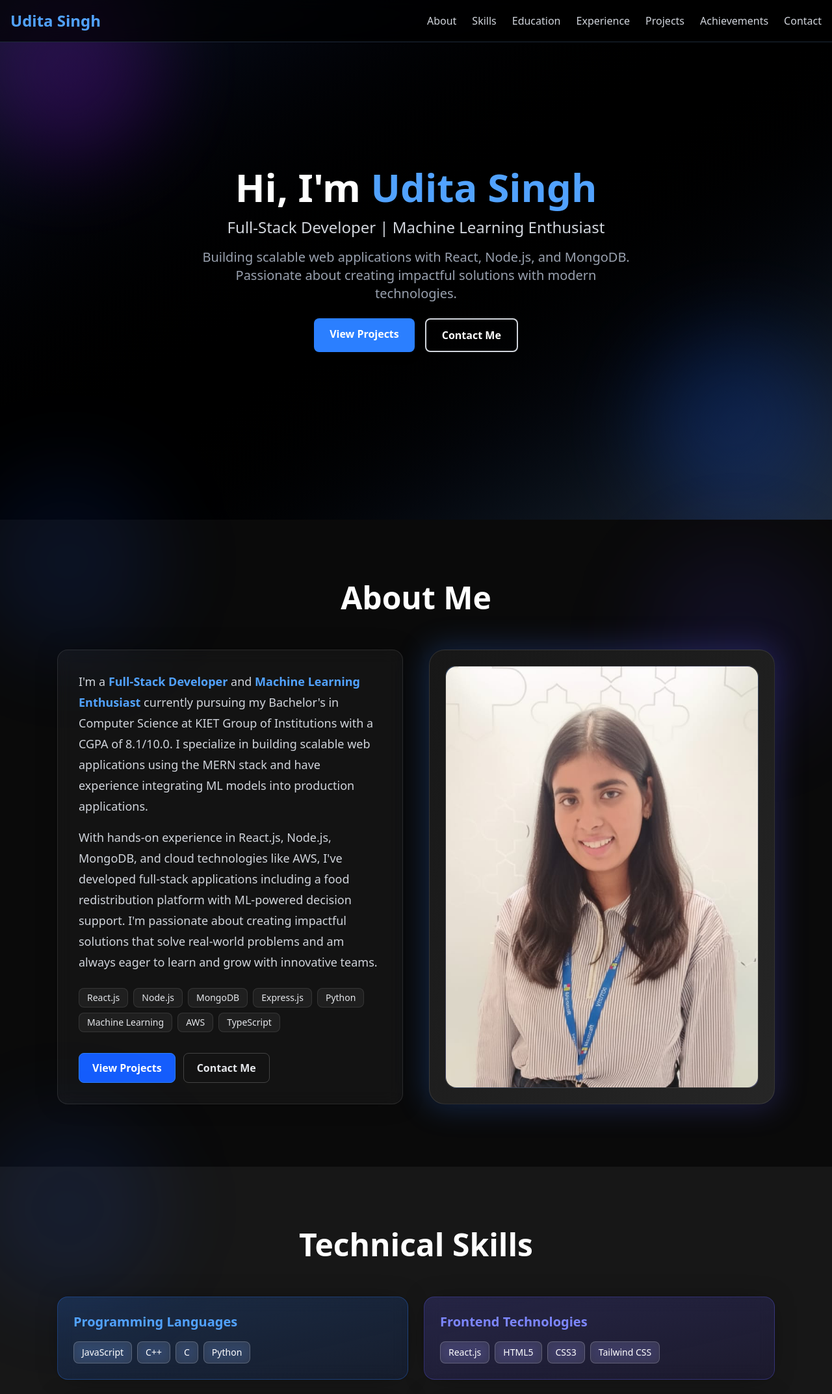
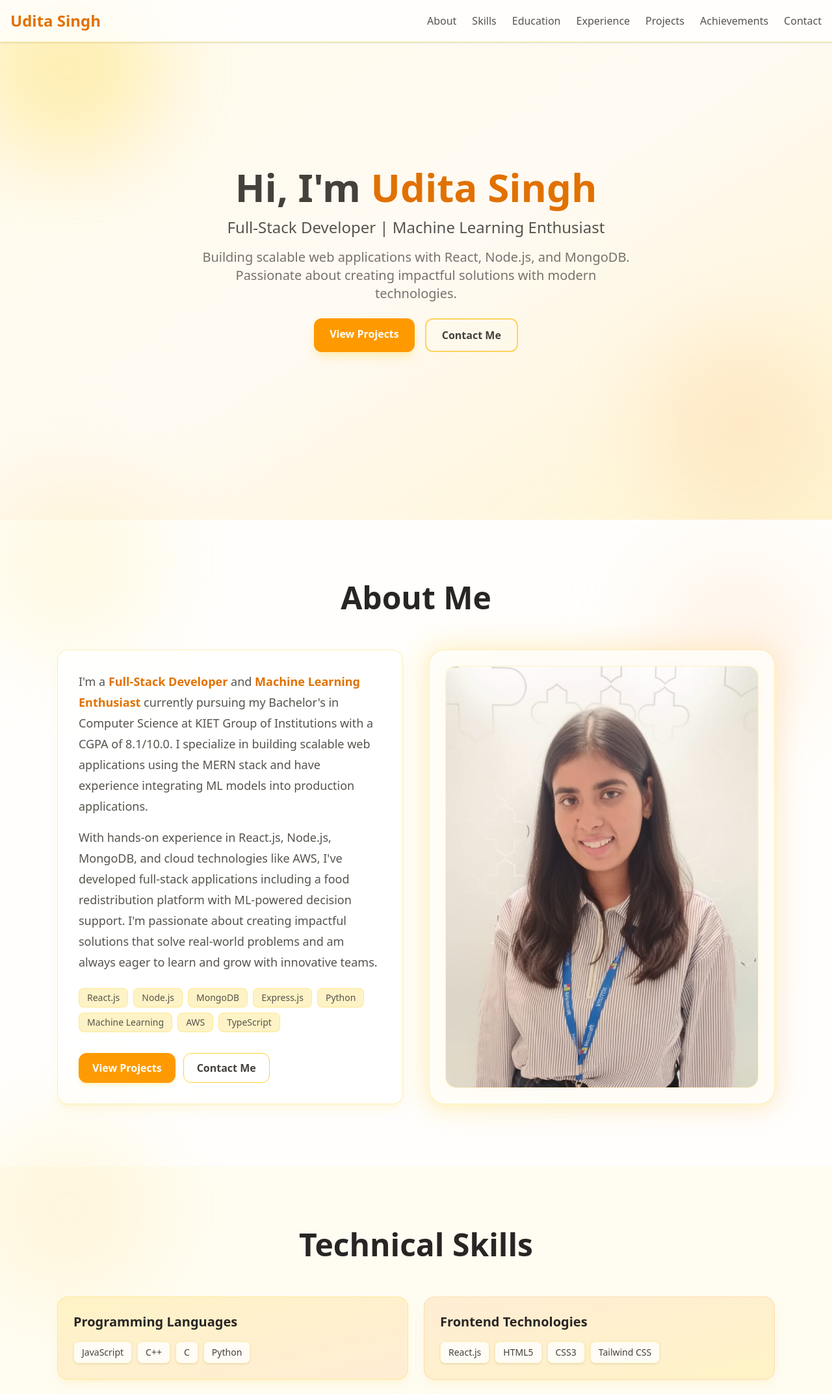
Before and after one commit to udita1294/Portfolio, a React (Vite) app: page / in a window 1280 px wide. Shown: the top 2146 px of the page at 65% size. Built offline with nearby package versions, Linux system fonts and the light colour scheme.

Commit message:
modified the porfolio UI

```diff
--- a/src/components/About.jsx
+++ b/src/components/About.jsx
@@ -1,18 +1,18 @@
 import { motion } from 'framer-motion';
 import profile_img from '../assets/profile_img.jpeg';
 
-const badge = "px-3 py-1 rounded-lg bg-white/5 border border-white/10 text-sm";
+const badge = "px-3 py-1 rounded-lg bg-amber-100 border border-amber-200/80 text-stone-600 text-sm";
 
 const About = () => {
   return (
-    <section id="about" className="relative py-24 bg-neutral-950">
+    <section id="about" className="relative py-24 bg-white/60">
       {/* soft spotlights */}
-      <div className="pointer-events-none absolute -top-20 -left-10 h-72 w-72 rounded-full bg-blue-600/10 blur-3xl" />
-      <div className="pointer-events-none absolute top-10 right-0 h-72 w-72 rounded-full bg-indigo-600/10 blur-3xl" />
+      <div className="pointer-events-none absolute -top-20 -left-10 h-72 w-72 rounded-full bg-amber-200/20 blur-3xl" />
+      <div className="pointer-events-none absolute top-10 right-0 h-72 w-72 rounded-full bg-orange-200/20 blur-3xl" />
 
       <div className="relative mx-auto max-w-6xl px-6">
         <motion.h2
-          className="text-4xl md:text-5xl font-extrabold text-white text-center mb-14"
+          className="text-4xl md:text-5xl font-extrabold text-stone-800 text-center mb-14"
           initial={{ opacity: 0, y: -20 }}
           whileInView={{ opacity: 1, y: 0 }}
           transition={{ duration: 0.6 }}
@@ -24,20 +24,20 @@ const About = () => {
         <div className="grid gap-10 md:grid-cols-2 items-stretch">
           {/* Left: bio card */}
           <motion.div
-            className="relative rounded-2xl border border-white/10 bg-white/[0.04] backdrop-blur-md p-8 shadow-[0_0_40px_-15px_rgba(0,0,0,0.6)]"
+            className="relative rounded-2xl border border-amber-200/60 bg-white/80 backdrop-blur-sm p-8 shadow-lg shadow-amber-100/50"
             initial={{ opacity: 0, x: -40 }}
             whileInView={{ opacity: 1, x: 0 }}
             transition={{ duration: 0.6 }}
             viewport={{ once: true }}
           >
-            <p className="text-lg leading-8 text-gray-300">
-              I'm a <span className="text-blue-400 font-semibold">Full-Stack Developer</span> and
-              <span className="text-blue-400 font-semibold"> Machine Learning Enthusiast</span> currently pursuing
+            <p className="text-lg leading-8 text-stone-600">
+              I'm a <span className="text-amber-600 font-semibold">Full-Stack Developer</span> and
+              <span className="text-amber-600 font-semibold"> Machine Learning Enthusiast</span> currently pursuing
               my Bachelor's in Computer Science at KIET Group of Institutions with a CGPA of 8.1/10.0.
               I specialize in building scalable web applications using the MERN stack and have experience
               integrating ML models into production applications.
             </p>
-            <p className="mt-4 text-lg leading-8 text-gray-300">
+            <p className="mt-4 text-lg leading-8 text-stone-600">
               With hands-on experience in React.js, Node.js, MongoDB, and cloud technologies like AWS,
               I've developed full-stack applications including a food redistribution platform with ML-powered
               decision support. I'm passionate about creating impactful solutions that solve real-world problems
@@ -60,13 +60,13 @@ const About = () => {
             <div className="mt-8 flex gap-3">
               <a
                 href="#projects"
-                className="inline-flex items-center justify-center rounded-lg border border-blue-500 bg-blue-600 px-5 py-2.5 font-semibold text-white hover:bg-blue-500 transition"
+                className="inline-flex items-center justify-center rounded-xl border border-amber-500 bg-amber-500 px-5 py-2.5 font-semibold text-white hover:bg-amber-600 transition shadow-md shadow-amber-200/40"
               >
                 View Projects
               </a>
               <a
                 href="#contact"
-                className="inline-flex items-center justify-center rounded-lg border border-white/20 px-5 py-2.5 font-semibold text-gray-200 hover:bg-white hover:text-black transition"
+                className="inline-flex items-center justify-center rounded-xl border border-amber-300 px-5 py-2.5 font-semibold text-stone-700 hover:bg-amber-50 transition"
               >
                 Contact Me
               </a>
@@ -81,10 +81,9 @@ const About = () => {
             transition={{ duration: 0.6 }}
             viewport={{ once: true }}
           >
-            {/* glow outline */}
-            <div className="absolute -inset-1 rounded-3xl bg-gradient-to-r from-blue-500 to-indigo-500 opacity-25 blur-xl" />
-            <div className="relative h-full rounded-3xl border border-white/10 bg-gradient-to-br from-neutral-900 to-neutral-800 p-6">
-              <div className="flex h-72 md:h-full items-center justify-center rounded-2xl border border-white/10 bg-[radial-gradient(ellipse_at_top_left,rgba(59,130,246,0.25),transparent_45%),radial-gradient(ellipse_at_bottom_right,rgba(99,102,241,0.25),transparent_45%)]">
+            <div className="absolute -inset-1 rounded-3xl bg-gradient-to-r from-amber-300 to-orange-300 opacity-30 blur-xl" />
+            <div className="relative h-full rounded-3xl border border-amber-200/60 bg-white/80 p-6 shadow-lg shadow-amber-100/50">
+              <div className="flex h-72 md:h-full items-center justify-center rounded-2xl overflow-hidden border border-amber-200/40 bg-amber-50/50">
                 <img src={profile_img} alt="Udita Singh" className="w-full h-full object-cover rounded-2xl" />
               </div>
             </div>
--- a/src/components/Hero.jsx
+++ b/src/components/Hero.jsx
@@ -2,14 +2,14 @@ import { motion } from 'framer-motion';
 
 const Hero = () => {
   return (
-    <section className="h-screen flex flex-col justify-center items-center text-white relative overflow-hidden">
+    <section className="h-screen flex flex-col justify-center items-center text-stone-700 relative overflow-hidden">
 
-      {/* Dark gradient background */}
-      <div className="absolute inset-0 bg-gradient-to-br from-gray-900 via-black to-gray-800"></div>
+      {/* Summer gradient background */}
+      <div className="absolute inset-0 bg-gradient-to-br from-amber-50 via-orange-50/50 to-amber-100/80"></div>
 
-      {/* Glow effect */}
-      <div className="absolute -top-10 -left-10 w-72 h-72 bg-purple-600 opacity-20 blur-3xl rounded-full"></div>
-      <div className="absolute bottom-0 right-0 w-72 h-72 bg-blue-600 opacity-20 blur-3xl rounded-full"></div>
+      {/* Soft glow effects */}
+      <div className="absolute -top-10 -left-10 w-72 h-72 bg-amber-300/30 blur-3xl rounded-full"></div>
+      <div className="absolute bottom-0 right-0 w-72 h-72 bg-orange-200/40 blur-3xl rounded-full"></div>
 
       {/* Content */}
       <motion.div
@@ -24,11 +24,11 @@ const Hero = () => {
           animate={{ opacity: 1, y: 0 }}
           transition={{ duration: 1, delay: 0.3 }}
         >
-          Hi, I'm <span className="text-blue-400">Udita Singh</span>
+          Hi, I'm <span className="text-amber-600">Udita Singh</span>
         </motion.h1>
 
         <motion.p
-          className="text-xl md:text-2xl font-medium mb-4 text-gray-300"
+          className="text-xl md:text-2xl font-medium mb-4 text-stone-600"
           initial={{ opacity: 0 }}
           animate={{ opacity: 1 }}
           transition={{ duration: 1, delay: 0.6 }}
@@ -36,7 +36,7 @@ const Hero = () => {
           Full-Stack Developer | Machine Learning Enthusiast
         </motion.p>
         <motion.p
-          className="text-lg md:text-xl mb-6 text-gray-400 max-w-2xl mx-auto"
+          className="text-lg md:text-xl mb-6 text-stone-500 max-w-2xl mx-auto"
           initial={{ opacity: 0 }}
           animate={{ opacity: 1 }}
           transition={{ duration: 1, delay: 0.8 }}
@@ -53,18 +53,18 @@ const Hero = () => {
         >
           <motion.a
             href="#projects"
-            className="px-6 py-3 bg-blue-500 font-semibold rounded-lg shadow-lg hover:bg-blue-600 transition"
-            whileHover={{ scale: 1.1 }}
-            whileTap={{ scale: 0.95 }}
+            className="px-6 py-3 bg-amber-500 text-white font-semibold rounded-xl shadow-lg shadow-amber-200/50 hover:bg-amber-600 transition"
+            whileHover={{ scale: 1.05 }}
+            whileTap={{ scale: 0.98 }}
           >
             View Projects
           </motion.a>
 
           <motion.a
             href="#contact"
-            className="px-6 py-3 border-2 border-gray-300 font-semibold rounded-lg hover:bg-white hover:text-black transition"
-            whileHover={{ scale: 1.1 }}
-            whileTap={{ scale: 0.95 }}
+            className="px-6 py-3 border-2 border-amber-400/60 font-semibold rounded-xl text-stone-700 hover:bg-amber-50 transition"
+            whileHover={{ scale: 1.05 }}
+            whileTap={{ scale: 0.98 }}
           >
             Contact Me
           </motion.a>
--- a/src/components/Navbar.jsx
+++ b/src/components/Navbar.jsx
@@ -3,23 +3,23 @@ import { motion } from 'framer-motion';
 const Navbar = () => {
   return (
     <motion.nav
-      className="fixed w-full bg-black/70 backdrop-blur-md p-4 flex justify-between items-center z-50 border-b border-gray-800"
+      className="fixed w-full bg-white/80 backdrop-blur-md p-4 flex justify-between items-center z-50 border-b border-amber-200/80 shadow-sm"
       initial={{ y: -50, opacity: 0 }}
       animate={{ y: 0, opacity: 1 }}
       transition={{ duration: 0.5 }}
     >
-      <div className="text-2xl font-bold text-blue-400">Udita Singh</div>
-      <div className="hidden md:flex space-x-6 text-gray-300">
-        <a href="#about" className="hover:text-blue-400 transition">About</a>
-        <a href="#skills" className="hover:text-blue-400 transition">Skills</a>
-        <a href="#education" className="hover:text-blue-400 transition">Education</a>
-        <a href="#experience" className="hover:text-blue-400 transition">Experience</a>
-        <a href="#projects" className="hover:text-blue-400 transition">Projects</a>
-        <a href="#certifications" className="hover:text-blue-400 transition">Achievements</a>
-        <a href="#contact" className="hover:text-blue-400 transition">Contact</a>
+      <div className="text-2xl font-bold text-amber-600">Udita Singh</div>
+      <div className="hidden md:flex space-x-6 text-stone-600">
+        <a href="#about" className="hover:text-amber-600 transition">About</a>
+        <a href="#skills" className="hover:text-amber-600 transition">Skills</a>
+        <a href="#education" className="hover:text-amber-600 transition">Education</a>
+        <a href="#experience" className="hover:text-amber-600 transition">Experience</a>
+        <a href="#projects" className="hover:text-amber-600 transition">Projects</a>
+        <a href="#certifications" className="hover:text-amber-600 transition">Achievements</a>
+        <a href="#contact" className="hover:text-amber-600 transition">Contact</a>
       </div>
-      <div className="md:hidden text-gray-300">
-        <a href="#contact" className="hover:text-blue-400 transition">Contact</a>
+      <div className="md:hidden text-stone-600">
+        <a href="#contact" className="hover:text-amber-600 transition">Contact</a>
       </div>
     </motion.nav>
   );
--- a/src/components/Skills.jsx
+++ b/src/components/Skills.jsx
@@ -45,25 +45,25 @@ const Skills = () => {
   ];
 
   const colorClasses = {
-    blue: "from-blue-500/20 to-blue-600/10 border-blue-500/30 text-blue-400",
-    indigo: "from-indigo-500/20 to-indigo-600/10 border-indigo-500/30 text-indigo-400",
-    purple: "from-purple-500/20 to-purple-600/10 border-purple-500/30 text-purple-400",
-    pink: "from-pink-500/20 to-pink-600/10 border-pink-500/30 text-pink-400",
-    green: "from-green-500/20 to-green-600/10 border-green-500/30 text-green-400",
-    yellow: "from-yellow-500/20 to-yellow-600/10 border-yellow-500/30 text-yellow-400",
-    orange: "from-orange-500/20 to-orange-600/10 border-orange-500/30 text-orange-400",
-    cyan: "from-cyan-500/20 to-cyan-600/10 border-cyan-500/30 text-cyan-400"
+    blue: "from-amber-100 to-orange-100 border-amber-200/80 text-amber-800",
+    indigo: "from-orange-100 to-amber-100 border-orange-200/80 text-orange-800",
+    purple: "from-rose-100 to-amber-100 border-rose-200/80 text-rose-800",
+    pink: "from-pink-100 to-amber-100 border-pink-200/80 text-pink-800",
+    green: "from-teal-100 to-amber-50 border-teal-200/80 text-teal-800",
+    yellow: "from-yellow-100 to-amber-100 border-yellow-200/80 text-yellow-800",
+    orange: "from-orange-100 to-amber-100 border-orange-200/80 text-orange-800",
+    cyan: "from-cyan-100 to-teal-50 border-cyan-200/80 text-cyan-800"
   };
 
   return (
-    <section id="skills" className="relative py-24 bg-neutral-900">
+    <section id="skills" className="relative py-24 bg-amber-50/50">
       {/* Background effects */}
-      <div className="pointer-events-none absolute -top-20 -left-10 h-72 w-72 rounded-full bg-blue-600/10 blur-3xl" />
-      <div className="pointer-events-none absolute bottom-0 right-0 h-72 w-72 rounded-full bg-indigo-600/10 blur-3xl" />
+      <div className="pointer-events-none absolute -top-20 -left-10 h-72 w-72 rounded-full bg-amber-200/20 blur-3xl" />
+      <div className="pointer-events-none absolute bottom-0 right-0 h-72 w-72 rounded-full bg-orange-200/20 blur-3xl" />
 
       <div className="relative mx-auto max-w-6xl px-6">
         <motion.h2
-          className="text-4xl md:text-5xl font-extrabold text-white text-center mb-14"
+          className="text-4xl md:text-5xl font-extrabold text-stone-800 text-center mb-14"
           initial={{ opacity: 0, y: -20 }}
           whileInView={{ opacity: 1, y: 0 }}
           transition={{ duration: 0.6 }}
@@ -76,18 +76,18 @@ const Skills = () => {
           {skillCategories.map((category, index) => (
             <motion.div
               key={index}
-              className={`relative rounded-2xl border bg-gradient-to-br ${colorClasses[category.color]} backdrop-blur-md p-6 shadow-[0_0_40px_-15px_rgba(0,0,0,0.6)]`}
+              className={`relative rounded-2xl border bg-gradient-to-br ${colorClasses[category.color]} backdrop-blur-sm p-6 shadow-lg shadow-amber-100/50`}
               initial={{ opacity: 0, y: 40 }}
               whileInView={{ opacity: 1, y: 0 }}
               transition={{ duration: 0.6, delay: index * 0.1 }}
               viewport={{ once: true }}
             >
-              <h3 className="text-xl font-bold mb-4">{category.title}</h3>
+              <h3 className="text-xl font-bold mb-4 text-stone-800">{category.title}</h3>
               <div className="flex flex-wrap gap-2">
                 {category.skills.map((skill, idx) => (
                   <span
                     key={idx}
-                    className="px-3 py-1.5 rounded-lg bg-white/10 border border-white/20 text-sm font-medium text-white backdrop-blur-sm"
+                    className="px-3 py-1.5 rounded-lg bg-white/80 border border-amber-200/60 text-sm font-medium text-stone-700 shadow-sm"
                   >
                     {skill}
                   </span>
--- a/src/index.css
+++ b/src/index.css
@@ -1,6 +1,6 @@
 @import "tailwindcss";
 
-/* Global base (dark) */
+/* Global base – summer light theme */
 html, body, #root {
   height: 100%;
 }
@@ -10,7 +10,6 @@ html {
 }
 
 body {
-  /* Dark & modern base */
-  @apply bg-neutral-950 text-gray-200 antialiased;
+  @apply bg-amber-50/30 text-stone-700 antialiased;
   font-family: ui-sans-serif, system-ui, -apple-system, Segoe UI, Roboto, Inter, "Helvetica Neue", Arial, "Noto Sans", "Apple Color Emoji", "Segoe UI Emoji";
 }
```
Also changed, not shown: src/components/Certifications.jsx (+15 -15 lines), src/components/Contact.jsx (+13 -14 lines), src/components/Education.jsx (+14 -14 lines), src/components/Experience.jsx (+12 -12 lines), src/components/Footer.jsx (+5 -5 lines), src/components/Projects.jsx (+15 -15 lines).
